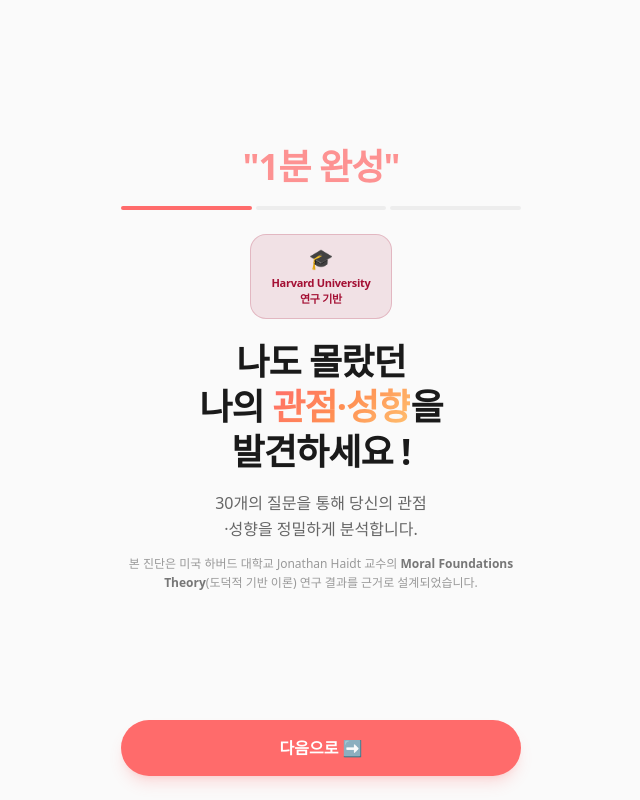
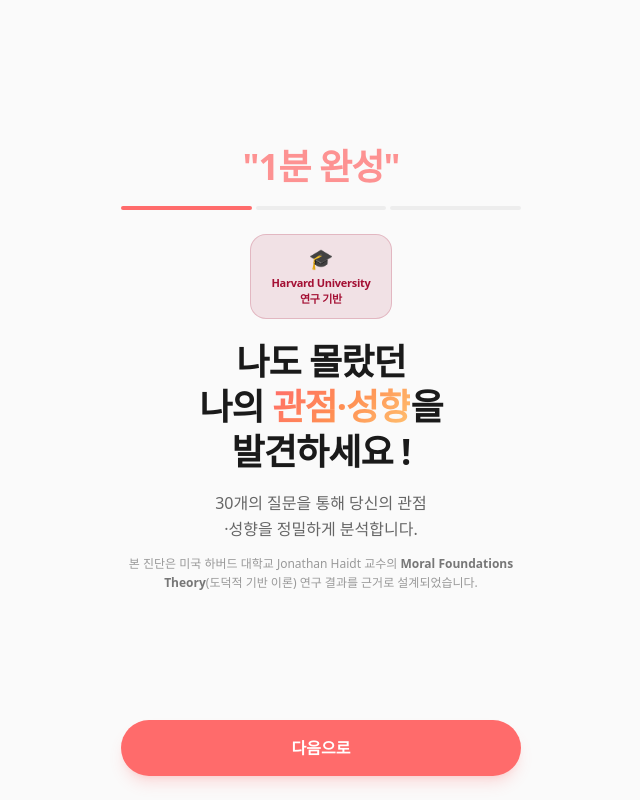
Before and after one commit to mooja4870-cyber/Tendency, a React (Vite) app in the folder mobile-app/: page /#/onboarding in a window 1280 px wide. Shown: the whole page, without its empty margins (319-959 px from the left). Built offline with nearby package versions, Linux system fonts and the light colour scheme; no server answers; the database is empty; a web font is replaced by a local one.

Commit message:
style: remove arrow emoji from Next button per user request

```diff
--- a/mobile-app/src/screens/OnboardingScreen.tsx
+++ b/mobile-app/src/screens/OnboardingScreen.tsx
@@ -110,7 +110,7 @@ export const OnboardingScreen: React.FC<OnboardingScreenProps> = ({ onStart }) =
             onClick={() => setOnboardingIndex(prev => prev + 1)}
             className="flex-[2] bg-cta text-white rounded-full py-4 flex items-center justify-center gap-2 font-bold shadow-lg shadow-cta/20 active:scale-95 transition-transform"
           >
-            다음으로 ➡️
+            다음으로
           </button>
         ) : (
           <button
```
